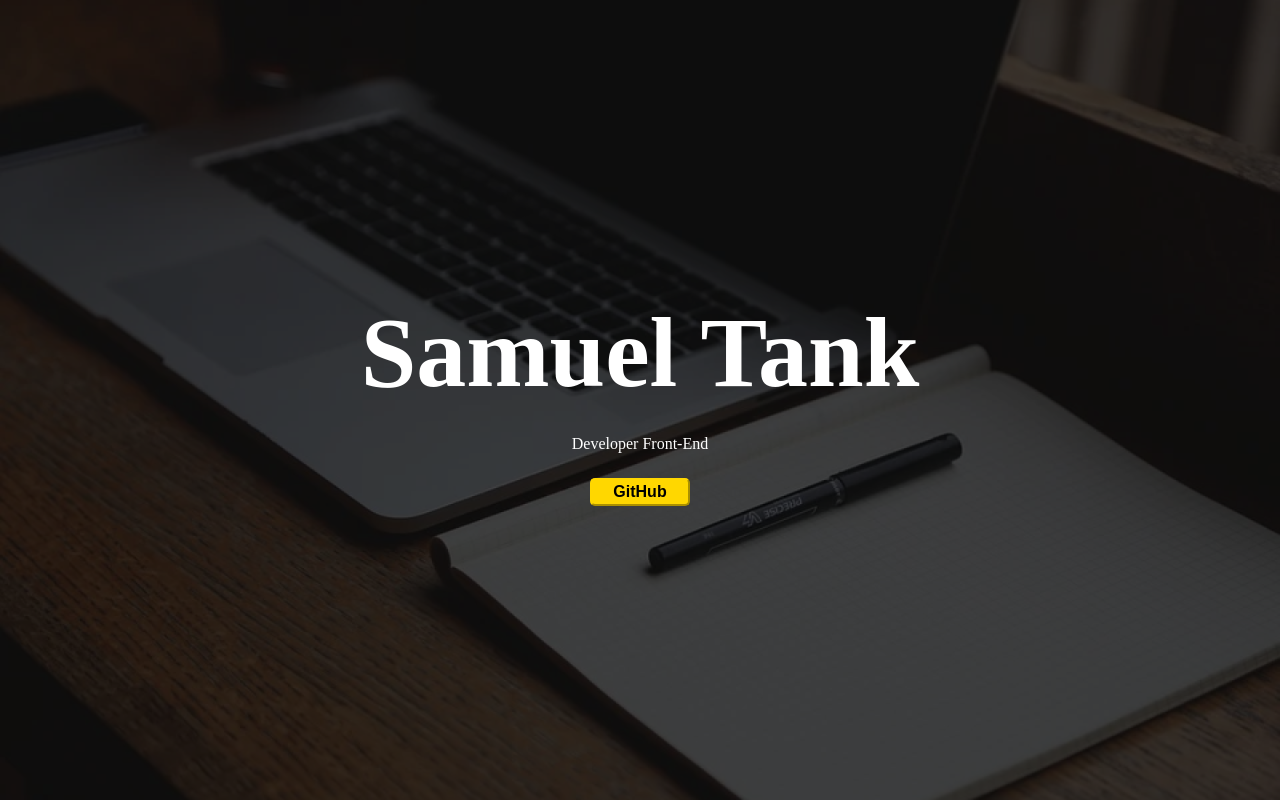
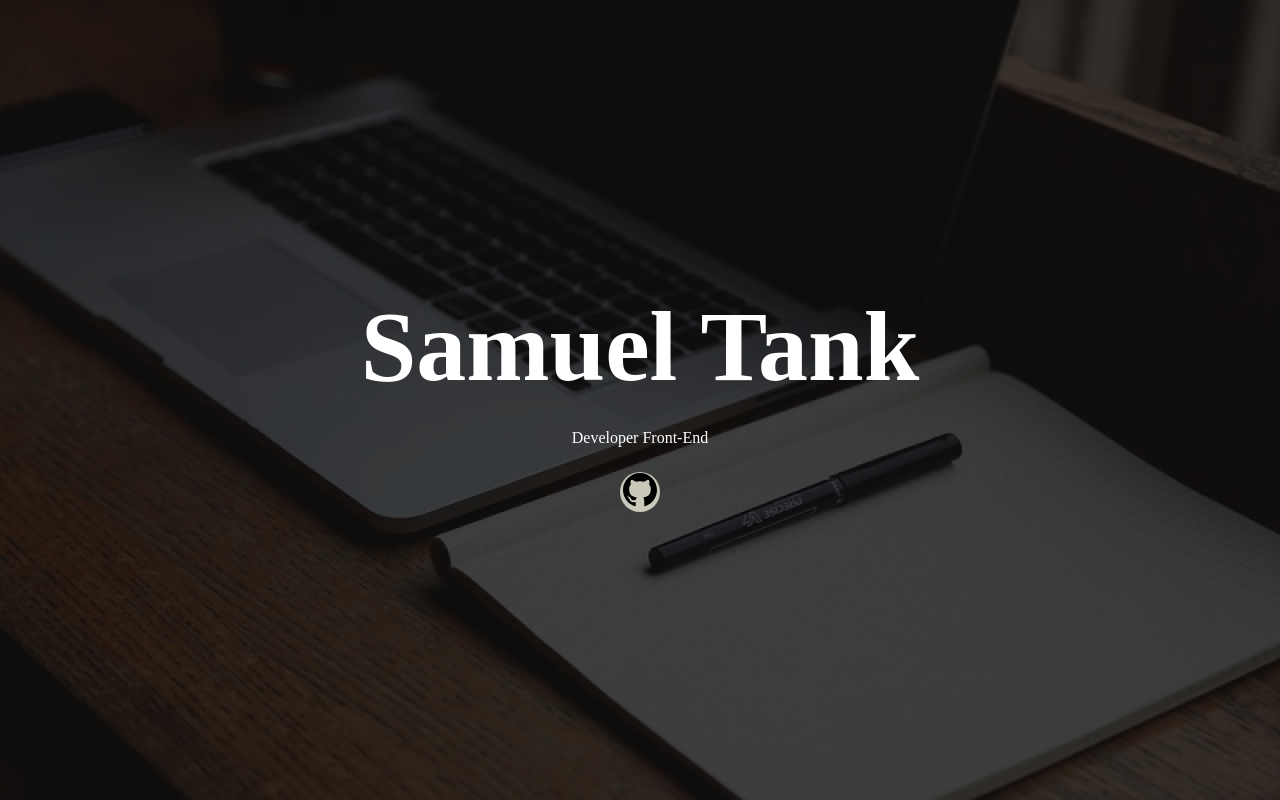
Before and after one commit to samueltank/LandingPage, a plain HTML site: page index.html in a window 1280 px wide. Drawn offline with Linux system fonts and the light colour scheme.

Commit message:
Alteração de estilo do botão

```diff
--- a/index.html
+++ b/index.html
@@ -11,7 +11,11 @@
     <main>
         <h1>Samuel Tank</h1>
         <p>Developer Front-End</p>
-        <a href="https://github.com/samueltank" target="_blank"><button>GitHub</button></a>
+            <a href="https://github.com/samueltank" target="_blank">
+                <button>
+                    <svg xmlns="http://www.w3.org/2000/svg" width="34" height="34" viewBox="0 0 24 24"><path d="M12 0c-6.626 0-12 5.373-12 12 0 5.302 3.438 9.8 8.207 11.387.599.111.793-.261.793-.577v-2.234c-3.338.726-4.033-1.416-4.033-1.416-.546-1.387-1.333-1.756-1.333-1.756-1.089-.745.083-.729.083-.729 1.205.084 1.839 1.237 1.839 1.237 1.07 1.834 2.807 1.304 3.492.997.107-.775.418-1.305.762-1.604-2.665-.305-5.467-1.334-5.467-5.931 0-1.311.469-2.381 1.236-3.221-.124-.303-.535-1.524.117-3.176 0 0 1.008-.322 3.301 1.23.957-.266 1.983-.399 3.003-.404 1.02.005 2.047.138 3.006.404 2.291-1.552 3.297-1.23 3.297-1.23.653 1.653.242 2.874.118 3.176.77.84 1.235 1.911 1.235 3.221 0 4.609-2.807 5.624-5.479 5.921.43.372.823 1.102.823 2.222v3.293c0 .319.192.694.801.576 4.765-1.589 8.199-6.086 8.199-11.386 0-6.627-5.373-12-12-12z"/></svg>
+                </button>
+            </a>
     </main>
 </body>
 </html>
--- a/style.css
+++ b/style.css
@@ -39,16 +39,15 @@ p {
 }
 
 button {
-    width: 100px;
-    height: 28px;
-    border-radius: 5px;
-    font-size: medium;
-    font-weight: 600;
-    border-color: gold;
+    width: 40px;
+    height: 40px;
+    border: 0px;
+    border-radius: 100%;
     color: black;
-    background-color: gold;
+    background-color: rgb(202, 200, 187);
 }
 
 button:hover {
     background-color: white;
+    color:black;
 }
```
